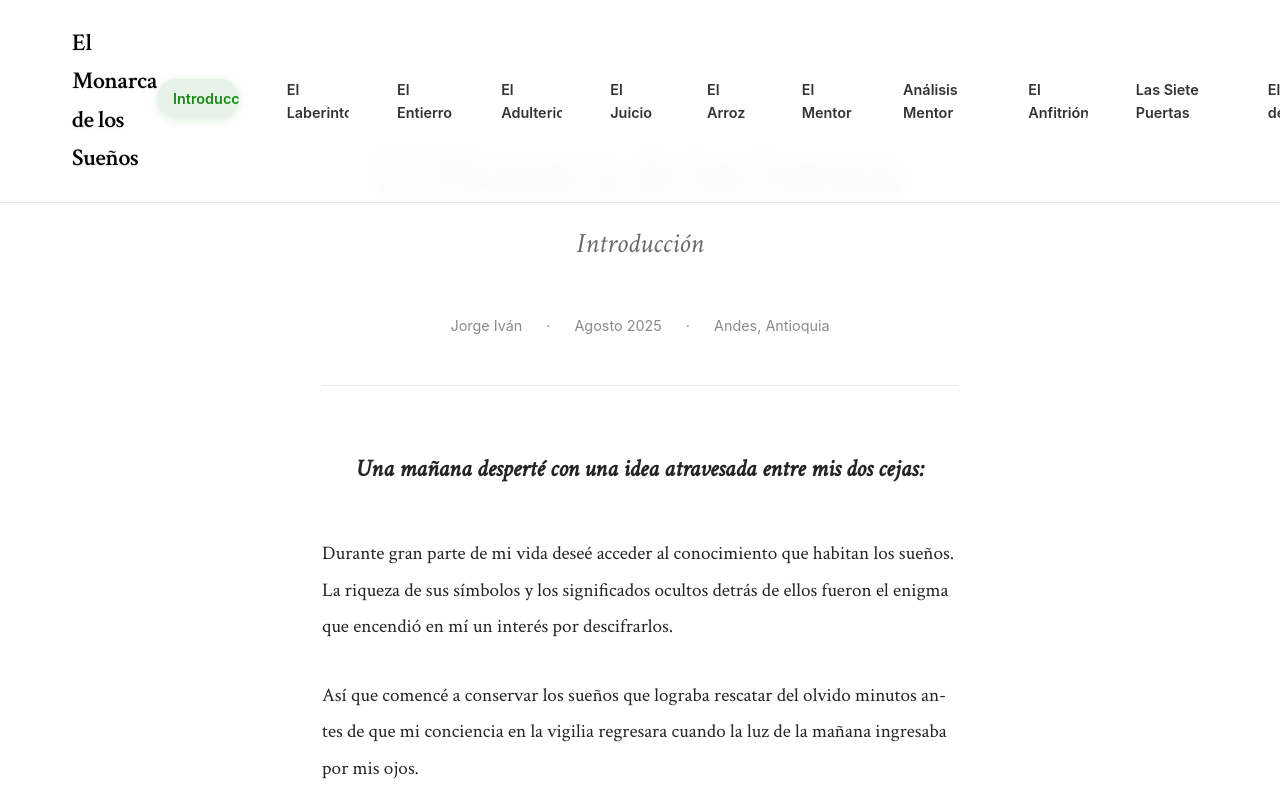
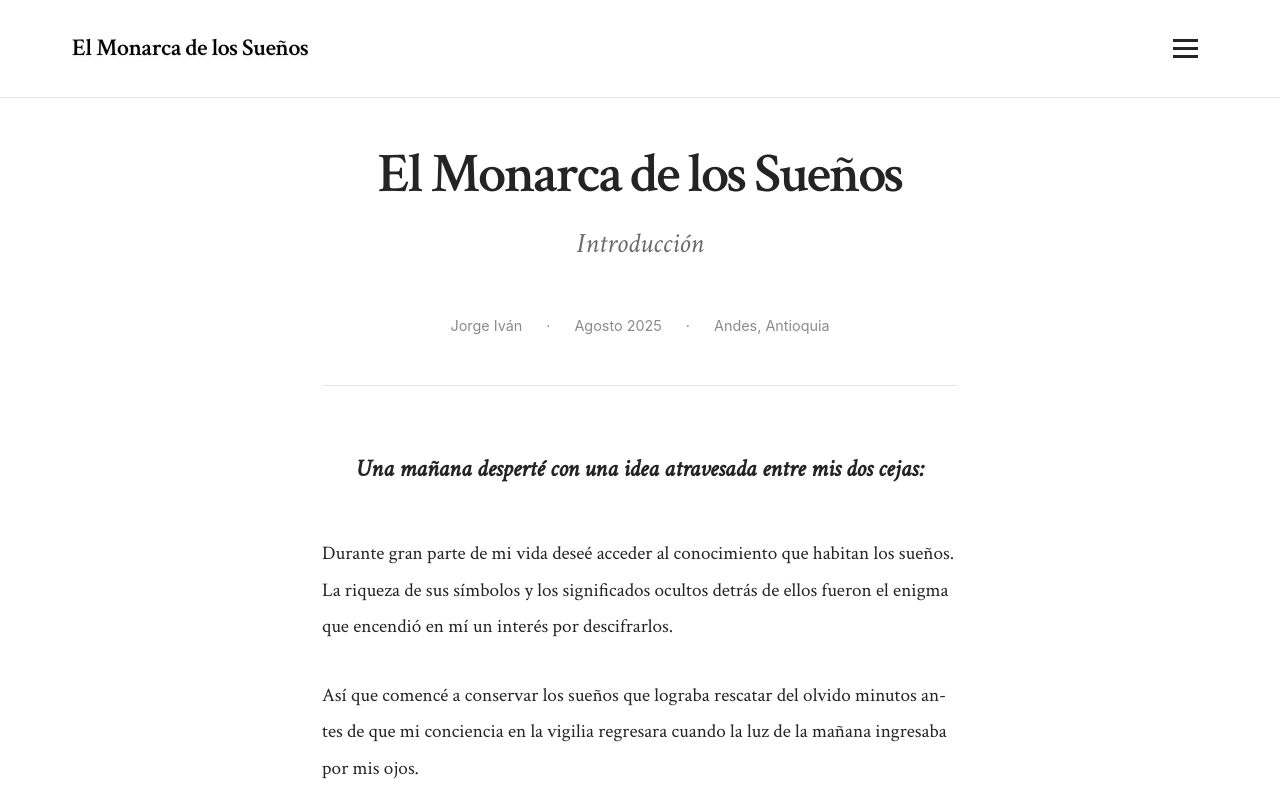
Before and after one commit to jivagrisma/el-hombre-de-mis-sue-os, a plain HTML site: page index.html in a window 1280 px wide. Shown: the top 800 px of the page. Drawn offline with Linux system fonts and the light colour scheme.

Commit message:
Revert "Arreglar menú de navegación en desktop - Restaurar navegación horizontal visible"
This reverts commit 16cb94542a74358b50fc871941dfa68f37494f46.

```diff
--- a/css/responsive.css
+++ b/css/responsive.css
@@ -1,39 +1,4 @@
 /* Responsive Design - Estilo Medium */
-
-/* Desktop - 769px y más */
-@media (min-width: 769px) {
-    /* Navegación horizontal visible en desktop */
-    .nav-links {
-        display: flex !important;
-        flex-direction: row !important;
-        position: static !important;
-        width: auto !important;
-        height: auto !important;
-        padding-top: 0 !important;
-        padding-left: 0 !important;
-        background: transparent !important;
-        box-shadow: none !important;
-        gap: var(--spacing-lg);
-        align-items: center;
-    }
-
-    /* Ocultar menú hamburguesa en desktop */
-    .hamburger-menu {
-        display: none !important;
-    }
-
-    /* Restaurar estilos de enlaces en desktop */
-    .nav-link {
-        padding: var(--spacing-xs) var(--spacing-sm);
-        font-size: 0.9rem;
-    }
-
-    .nav-link:hover,
-    .nav-link.active {
-        transform: translateY(-2px);
-        box-shadow: 0 2px 8px rgba(26, 137, 23, 0.15);
-    }
-}
 
 /* Tablets - 768px y menos */
 @media (max-width: 768px) {
@@ -57,24 +22,22 @@
     }
 
     .nav-links {
-        /* Estilos del menú hamburguesa para móvil/tablet */
-        position: fixed;
-        top: 0;
-        right: -350px; /* Oculto fuera de la pantalla */
-        width: 300px;
-        height: 100vh;
-        padding-top: 100px;
-        background-color: var(--color-background);
-        flex-direction: column;
-        align-items: flex-start;
-        padding-left: var(--spacing-xl);
-        box-shadow: -5px 0 15px rgba(0,0,0,0.1);
-        transition: right 0.4s ease;
-        gap: var(--spacing-lg);
+       position: fixed;
+       top: 70px; /* Altura del header */
+       left: -100%;
+       width: 80%;
+       height: calc(100vh - 70px);
+       background-color: var(--color-background);
+       flex-direction: column;
+       align-items: center;
+       padding-top: var(--spacing-xl);
+       gap: var(--spacing-xl);
+       transition: left 0.3s ease;
+       box-shadow: 0 10px 30px rgba(0,0,0,0.1);
     }
 
     .nav-links.active {
-        right: 0;
+        left: 0;
     }
 
     .nav-link {
--- a/css/styles.css
+++ b/css/styles.css
@@ -123,10 +123,24 @@ body {
 .nav-links {
     display: flex;
     gap: var(--spacing-lg);
-    /* Estilos base para desktop - navegación horizontal */
+    /* Cambios para el menú hamburguesa */
+    position: fixed;
+    top: 0;
+    right: -350px; /* Oculto fuera de la pantalla */
+    width: 300px;
+    height: 100vh;
+    padding-top: 100px;
+    background-color: var(--color-background);
+    flex-direction: column;
+    align-items: flex-start;
+    padding-left: var(--spacing-xl);
+    box-shadow: -5px 0 15px rgba(0,0,0,0.1);
+    transition: right 0.4s ease;
 }
 
-/* .nav-links.active se maneja en responsive.css para móvil */
+.nav-links.active {
+    right: 0;
+}
 
 .nav-link {
     text-decoration: none;
@@ -576,9 +590,9 @@ p {
     font-style: italic;
     font-family: var(--font-sans);
 }
-/* Estilos para el Menú de Hamburguesa - Oculto por defecto en desktop */
+/* Estilos para el Menú de Hamburguesa */
 .hamburger-menu {
-    display: none; /* Oculto en desktop por defecto */
+    display: block; /* Siempre visible */
     background: none;
     border: none;
     cursor: pointer;
```
